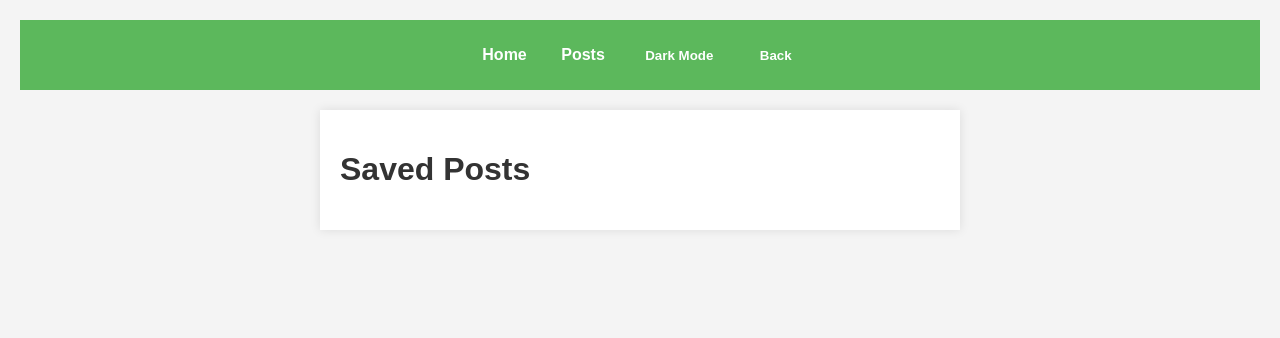
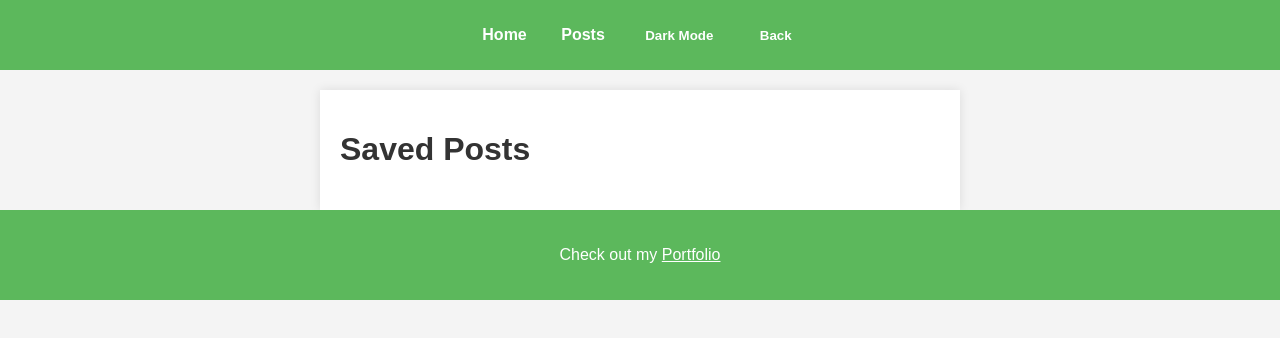
Before and after one commit to JPhanvilay/Post-A-Blog, a plain HTML site: page blog.html in a window 1280 px wide. Drawn offline with Linux system fonts and the light colour scheme.

Commit message:
updated readme also added footer

```diff
--- a/assets/css/styles.css
+++ b/assets/css/styles.css
@@ -3,7 +3,6 @@ body {
  background-color: #f4f4f4;
  color: #333;
  margin: 0;
- padding: 20px;
  transition: background-color 0.3s ease, color 0.3s ease;
 }
 
@@ -47,3 +46,21 @@ nav ul li button {
 .dark-mode .post {
  background-color: #666;
 }
+
+footer {
+ text-align: center;
+ padding: 20px 0;
+ background-color: #5cb85c;
+ color: white;
+ width: 100%;
+ bottom: 0;
+}
+
+footer a {
+ color: white;
+ text-decoration: underline;
+}
+
+footer a:hover {
+ color: #ddd;
+}
--- a/blog.html
+++ b/blog.html
@@ -23,7 +23,14 @@
    <h1>Saved Posts</h1>
    <div id="posts"></div>
   </div>
-
+  <footer>
+   <p>
+    Check out my
+    <a href="https://jphanvilay.github.io/Portfolio/" target="_blank"
+     >Portfolio</a
+    >
+   </p>
+  </footer>
   <script src="./assets/js/logic.js"></script>
   <script src="./assets/js/blog.js"></script>
  </body>
```
Also changed, not shown: assets/images/formblogpost.png (added), assets/images/posts.png (added), 1 other file.
